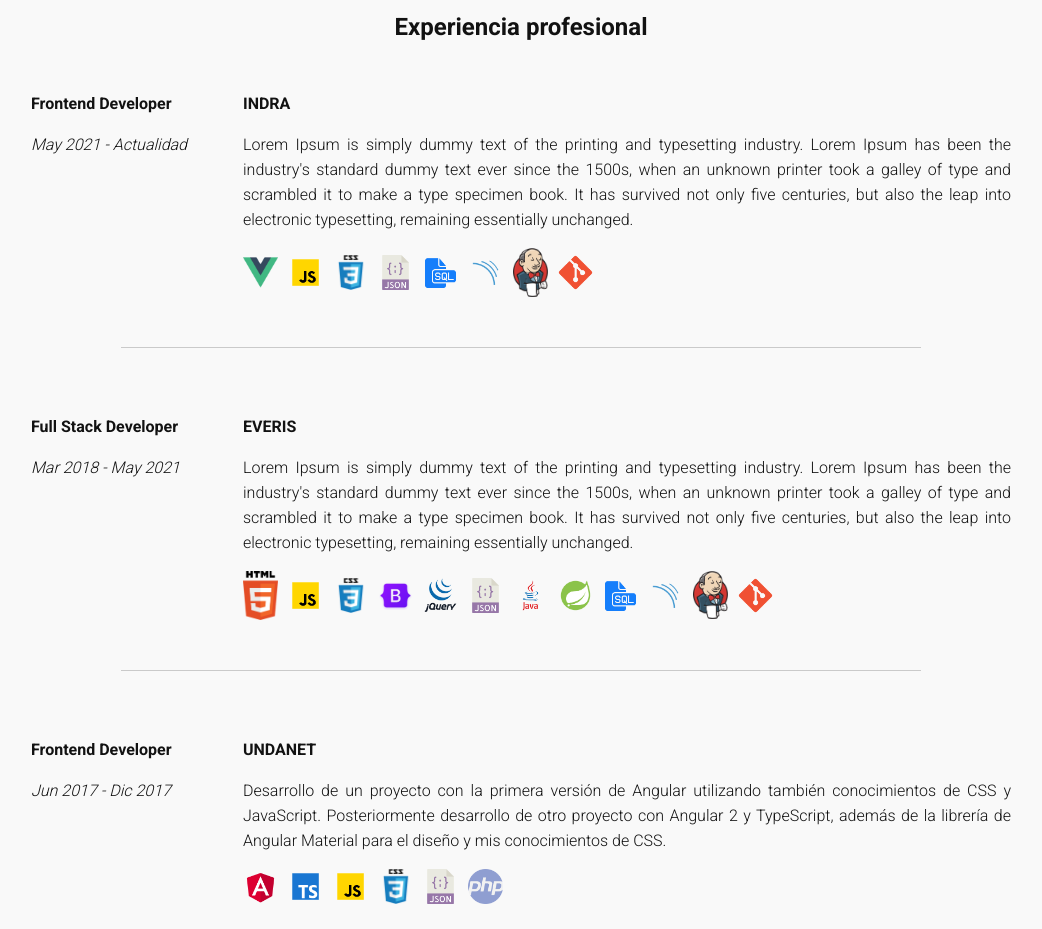
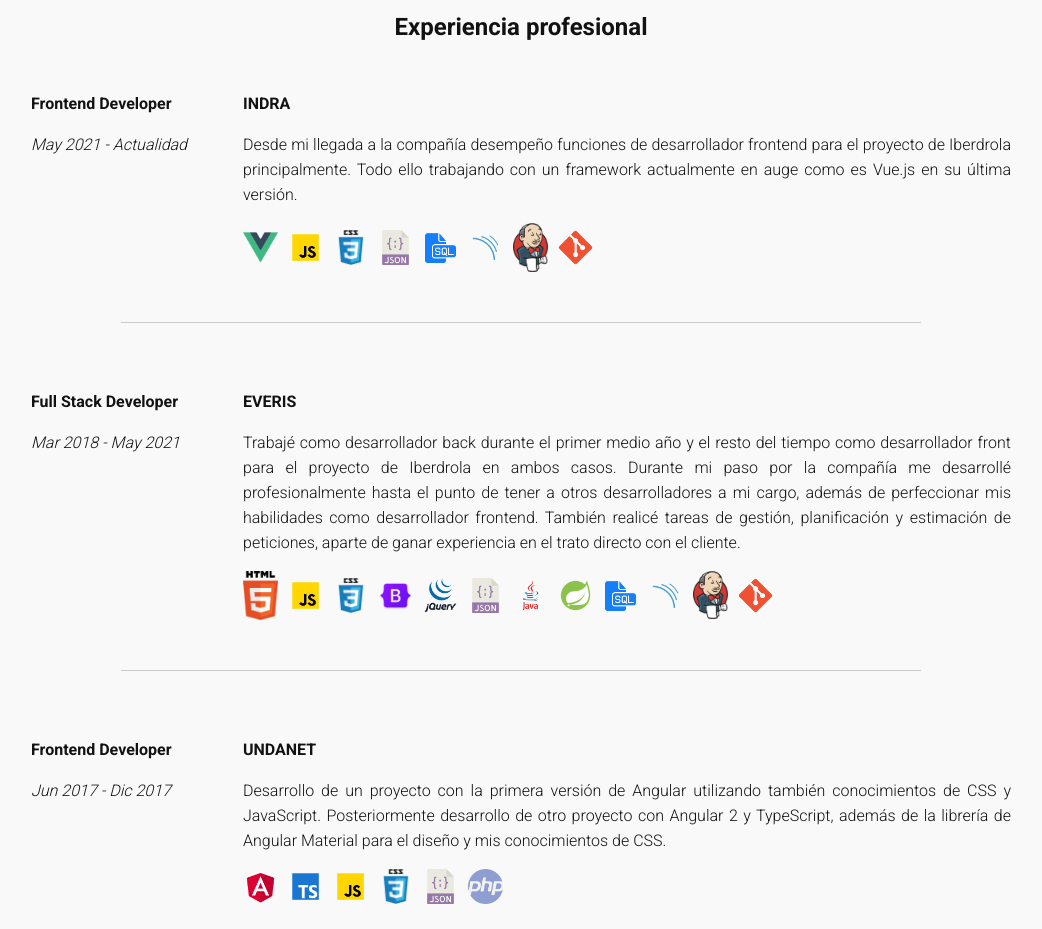
Before and after one commit to DavidCaba94/davidcaballerocalvo, a plain HTML site: page index.html in a window 1280 px wide. Shown: the part 1820-2749 px from the top of the page, without its empty margins (119-1161 px from the left). Drawn offline with Linux system fonts and the light colour scheme.

Commit message:
Copy completo terminado

```diff
--- a/index.html
+++ b/index.html
@@ -161,7 +161,7 @@
                 </div>
                 <div class="columna-secundaria">
                     <p><strong>INDRA</strong></p>
-                    <p>Lorem Ipsum is simply dummy text of the printing and typesetting industry. Lorem Ipsum has been the industry's standard dummy text ever since the 1500s, when an unknown printer took a galley of type and scrambled it to make a type specimen book. It has survived not only five centuries, but also the leap into electronic typesetting, remaining essentially unchanged.</p>
+                    <p>Desde mi llegada a la compañía desempeño funciones de desarrollador frontend para el proyecto de Iberdrola principalmente. Todo ello trabajando con un framework actualmente en auge como es Vue.js en su última versión.</p>
                     <div class="skills-experiencia">
                         <img src="img/vue.png" alt="Vue.js" title="Vue.js">
                         <img src="img/js.png" alt="Javascript" title="Javascript">
@@ -182,7 +182,7 @@
                 </div>
                 <div class="columna-secundaria">
                     <p><strong>EVERIS</strong></p>
-                    <p>Lorem Ipsum is simply dummy text of the printing and typesetting industry. Lorem Ipsum has been the industry's standard dummy text ever since the 1500s, when an unknown printer took a galley of type and scrambled it to make a type specimen book. It has survived not only five centuries, but also the leap into electronic typesetting, remaining essentially unchanged.</p>
+                    <p>Trabajé como desarrollador back durante el primer medio año y el resto del tiempo como desarrollador front para el proyecto de Iberdrola en ambos casos. Durante mi paso por la compañía me desarrollé profesionalmente hasta el punto de tener a otros desarrolladores a mi cargo, además de perfeccionar mis habilidades como desarrollador frontend. También realicé tareas de gestión, planificación y estimación de peticiones, aparte de ganar experiencia en el trato directo con el cliente.</p>
                     <div class="skills-experiencia">
                         <img src="img/html.png" alt="HTML" title="HTML">
                         <img src="img/js.png" alt="Javascript" title="Javascript">
```
